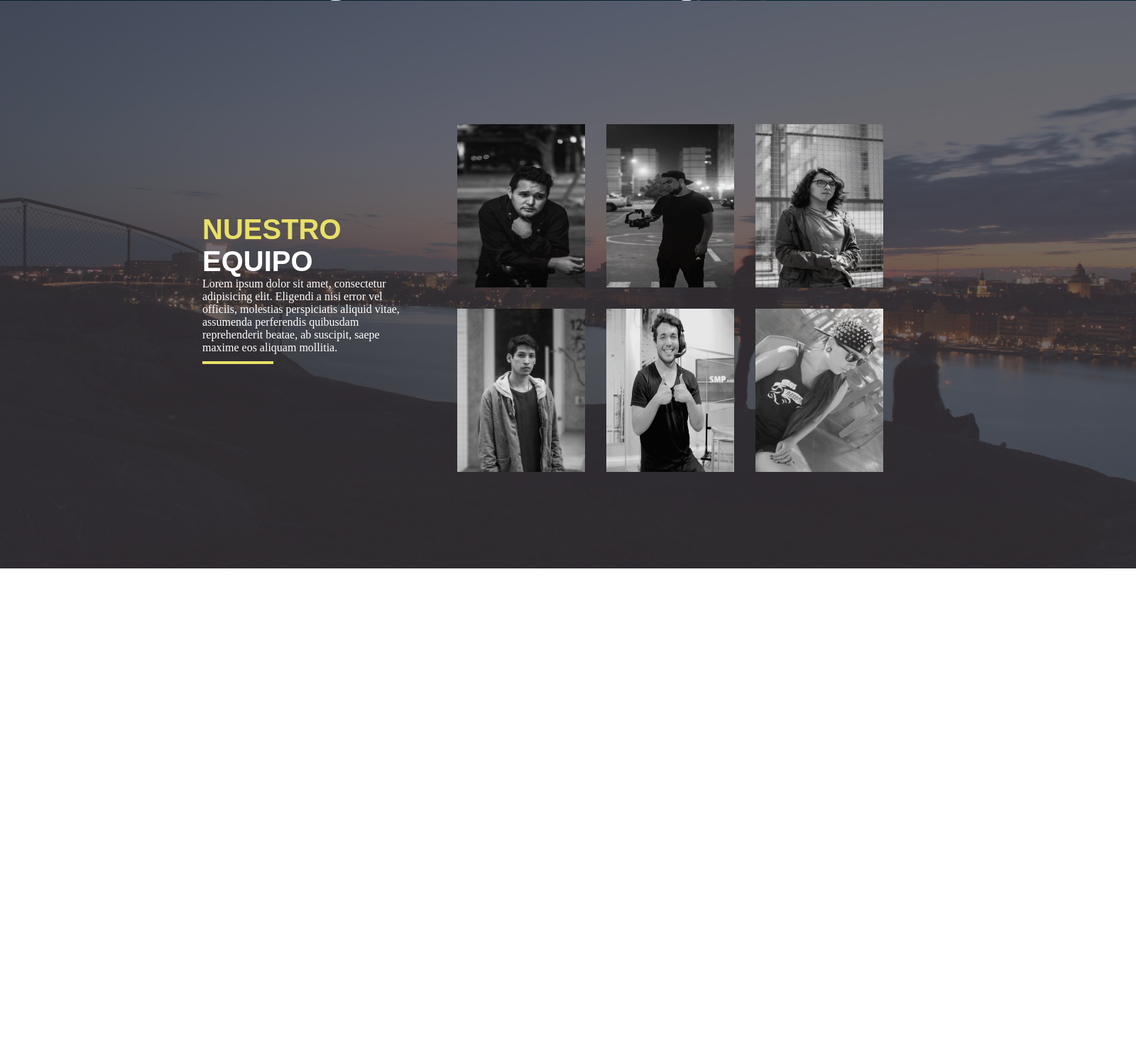
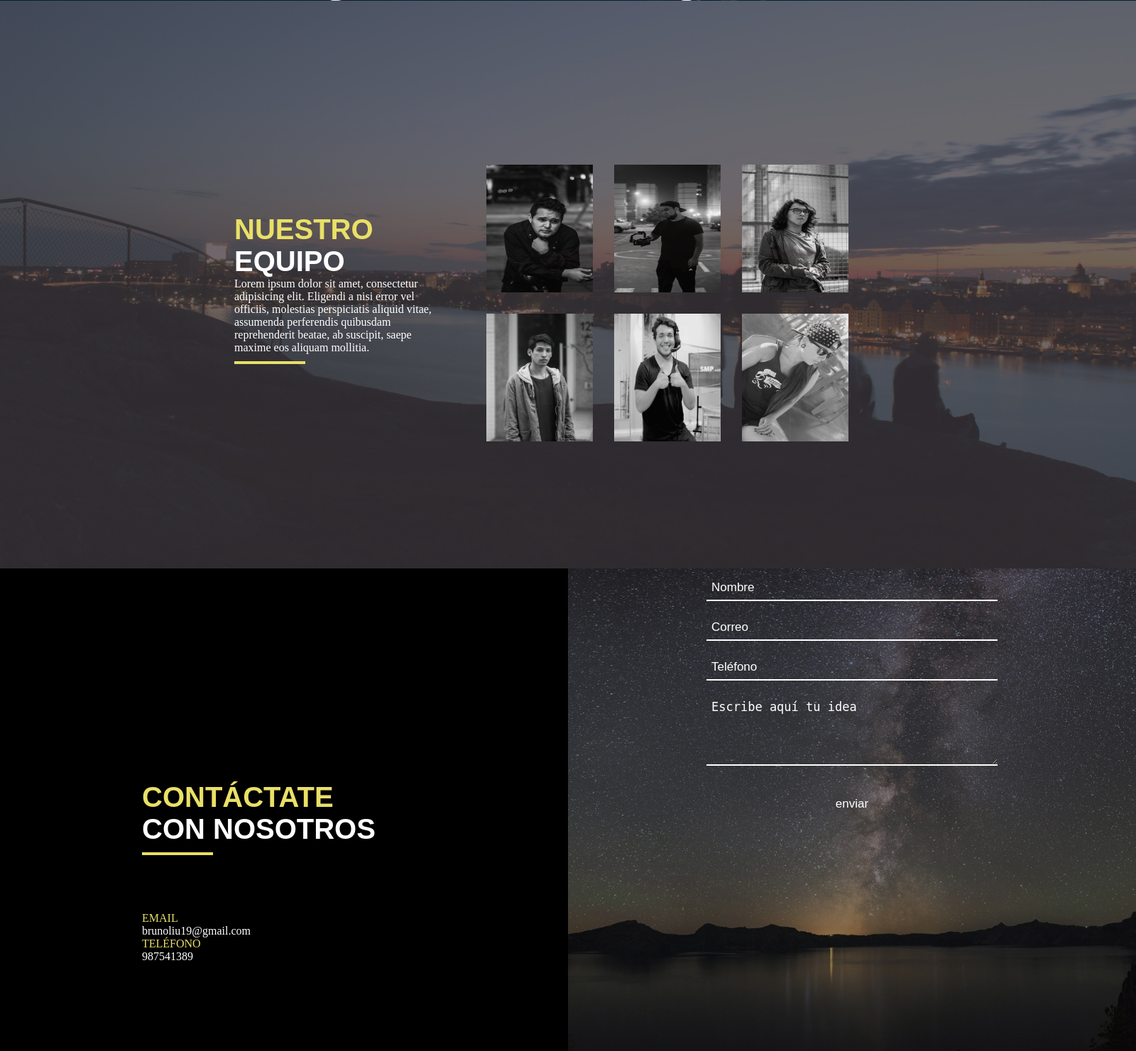
Before and after one commit to brunoliu01/crew-web, a PHP site: page / in a window 1600 px wide. Shown: the part 3279-4760 px from the top of the page at 71% size. Before the commit the page ends 4080 px from the top, so only its background shows below. Run offline with PHP 8.4, Linux system fonts and the light colour scheme.

Commit message:
agrego nuevas secciones y fotos

```diff
--- a/dybcrew/index.html
+++ b/dybcrew/index.html
@@ -1,11 +1,13 @@
 <!DOCTYPE html>
 <html>
 <head>
+    <meta name="viewport" content="width=device-width, user-scalable=no,  initial-scale=1.0, maximum-scale=1-0, minimun-scale=1.0">
     <meta charset="utf-8">
 	<title>DyBcrew</title>
 	<link rel="stylesheet" type="text/css" href="style.css">
 </head>
 <body>
+    <!-- empieza el header -->
 	<header>
         <div class="container">
             <div class="logo">
@@ -35,6 +37,7 @@
             </div>
         </div>
     </header>
+    <!-- empieza portada del home -->
     <section class="img-principal">
     	<div class="img-principal-container">
     		<div class="text-home">
@@ -57,6 +60,7 @@
 			</div>
     	</div>
     </section>
+    <!-- empieza sección de servicios -->
     <section class="nuestros-servicios">
     	<div class="nuestros-servicios-container">
     		  <div class="text-nuestros-servicios">
@@ -90,6 +94,7 @@
     		</div>
     	</div>
     </section>
+    <!-- empieza sección de portafolio -->
     <section class="portafolio">
     	<div class="portafolio-container">
     		 <div class="text-portafolio">
@@ -121,6 +126,7 @@
     		 </div>
     	</div>
     </section>
+    <!-- empieza sección de nuestro team -->
     <section class="team">
         <div class="team-container">
              <div class="text-nuestro-equipo">
@@ -156,5 +162,33 @@
             </div>
         </div>
     </section>
+    <section class="contacto">
+        <div class="contacto-container">
+            <div class="fila-a">
+                    <div class="fila-a-container">
+                        <h1><span class="quien-text">CONTÁCTATE </span><br> CON NOSOTROS</h1>
+                        <div class="line"></div>
+                        <div class="container-text-info">
+                         <p><span class="info-change">EMAIL</span><br>brunoliu19@gmail.com</p>
+                         <p><span class="info-change">TELÉFONO</span><br>987541389</p>
+                         </div>
+                    </div>
+              </div>
+            <div class="fila-b">
+                <div class="cont-sec-2">
+                    <div class="formulario">
+                        <form name="formW" >
+                            <input class="loginbox" type="text" name="nombre" placeholder="Nombre">
+                            <input class="loginbox" type="text" name="correo" pattern="[^@]+@[^@]+\.[a-zA-Z]{2,6}" placeholder="Correo">
+                            <input class="loginbox" type="number" name="telefono"  placeholder="Teléfono">
+                            <textarea class="loginbox2" name="mensaje" placeholder="Escribe aquí tu idea"></textarea>
+                            <input class="loginbox" type="button" value="enviar" id="boton" onclick="valida();" >
+                        </form>
+                    </div>
+                 </div>
+            </div>
+        </div>
+    </section>
+    <script src="script.js"></script>
 </body>
 </html>
--- a/dybcrew/script.js
+++ b/dybcrew/script.js
@@ -0,0 +1,35 @@
+
+
+
+function valida() {
+	if (document.formW.nombre.value.length==0) {
+		alert("Recuerde que tiene que escribir su nombre")
+		document.formW.nombre.focus ()
+		return 0;
+
+		}
+
+	correo= document.formW.correo.value
+	if (correo=="") {
+		alert("olvidaste colocar tu correo")
+		document.formW.correo.focus()
+		return 0;
+		}
+
+	telefono = document.formW.telefono.value
+	if (telefono=="") {
+		alert("tiene que introducir el número de su teléfono.")
+		document.formW.telefono.focus()
+		return 0;
+		}
+
+	 mensaje= document.formW.mensaje.value
+	if (mensaje=="") {
+		alert("No te olvides de comentarme tu idea")
+		document.formW.mensaje.focus()
+		return 0;
+		}
+
+	alert("muchas gracias por enviar el formulario");
+	document.formW.submit();
+	}
--- a/dybcrew/style.css
+++ b/dybcrew/style.css
@@ -89,7 +89,9 @@ header .container .logo {
     font-family: sans-serif;
     padding: 40px;
     transform: skewX(-158deg);
+    font-size: 13px;
 }
+
 /* home */
 
 .img-principal-container {
@@ -124,6 +126,7 @@ header .container .logo {
     width: 100%;
     height: 110vh;
 }
+
 .quienes-somos-container {
     display: flex;
     align-items: center;
@@ -190,6 +193,7 @@ h1 {
     height: 60px;
     width: 60px;
 }
+
 .cont-sec {
     display: flex;
     align-items: center;
@@ -243,7 +247,7 @@ h1 {
 .img-portafolio {
     width: 100vh;
     height: 80vh;
-    background: black;
+    background: #2f2b30;
     opacity: .9;
 }
 
@@ -255,8 +259,9 @@ h1 {
 
 .container-img-portafolio {
     margin: auto;
-    margin-top: 5%;
+    margin-top: 8%;
 }
+
 .file-1, .file-2{
     display: flex;
     justify-content: center;
@@ -319,8 +324,8 @@ h1 {
 }
 
 .img-foto-team {
-    width: 180px;
-    height: 230px;
+    width: 150px;
+    height: 180px;
     background: black;
     margin: 15px;
 }
@@ -331,3 +336,179 @@ h1 {
     height: 200px;
     color: white;
 }
+
+/* acá empieza el contacto */
+
+/*.contacto {
+    background-image: url("../dybcrew/img/contacto.jpg");
+    width: 100%;
+    height: 100vh;
+    background-repeat: no-repeat;
+    background-size: cover;
+}
+
+
+.img-mod {
+    height: 60px;
+    width: 60px;
+}
+
+.cont-sec-2 {
+    display: flex;
+    align-items: center;
+    width: 80%;
+    height: auto;
+    padding-left: 200px;
+    opacity: .7;
+}
+
+.contacto-container {
+    display: flex;
+    align-items: center;
+}
+
+.contacto {
+    display: flex;
+    justify-content: space-around;
+}
+
+.cont-circle {
+    margin: 30px;
+}
+
+.img-mod:hover {
+    transition: .5s;
+    transform: scale(1.3);
+    cursor: pointer;
+}
+
+
+
+.container-text-info p {
+    font-family: sans-serif;
+    margin-top: 20px;
+}
+
+
+     */
+
+.contacto-container {
+    display: flex;
+    width: 100%;
+    height: 100vh;
+    justify-content: space-between;
+    align-items: center;
+    background: black
+}
+
+.fila-a {
+    width: 100%;
+    background: black;
+}
+
+.fila-a-container {
+   z-index: 1;
+    width: 400px;
+    height: 200px;
+    color: white;
+    background: black;
+    margin: auto;
+}
+
+.fila-b {
+    background-image: url("../dybcrew/img/contacto.jpg");
+    width: 100%;
+    height: 100vh;
+    background-repeat: no-repeat;
+    background-size: cover;
+}
+
+.formulario {
+    width: 100%;
+    height: 454px;
+    background-size: 100%;
+    background-attachment: fixed;
+    margin: 0;
+}
+
+form {
+    width: 450px;
+    margin: auto;
+    padding: 10px 20px;
+    box-sizing: border-box;
+}
+
+input, textarea {
+    width: 100%;
+    margin-bottom: 20px;
+    padding: 7px;
+    box-sizing: border-box;
+    font-size: 17px;
+}
+
+textarea {
+    min-height: 100px;
+    max-height: 200px;
+    max-width: 100%;
+
+}
+
+h2 {
+    color: white;
+    text-align: center;
+    margin: 0;
+    font-size: 30px;
+    margin-bottom: 20px;
+    font-family: 'lato','sans-serif';
+    font-weight: inherit;
+    font-weight: bold;
+}
+
+#boton {
+    background: transparent;
+    color: white;
+    padding: 20px;
+    border:0;
+}
+
+#boton:hover {
+    cursor: pointer;
+    color: black;
+    transition: 2s;
+    background: white;
+}
+
+.loginbox{
+    border: none;
+    border-bottom: 2px solid #fff;
+    background: transparent;
+}
+
+
+.loginbox2 {
+    border: none;
+    border-bottom: 2px solid #fff;
+    background: transparent;
+}
+
+::placeholer {
+    color: red;
+}
+
+
+input[placeholder], [placeholder], *[placeholder] {
+   color: white !important;
+}
+
+*::-webkit-input-placeholder {
+
+    color: white;
+}
+
+.info-change {
+    color: #e9e067;
+}
+
+.container-text-info {
+    margin-top: 20%;
+}
```
Also changed, not shown: dybcrew/img/contacto.jpg (added), dybcrew/img/porseaca1.jpg (added), dybcrew/img/porsiaca2.jpg (added), dybcrew/img/porsiaca3.jpg (added), dybcrew/img/porsiaca4.jpg (added).
